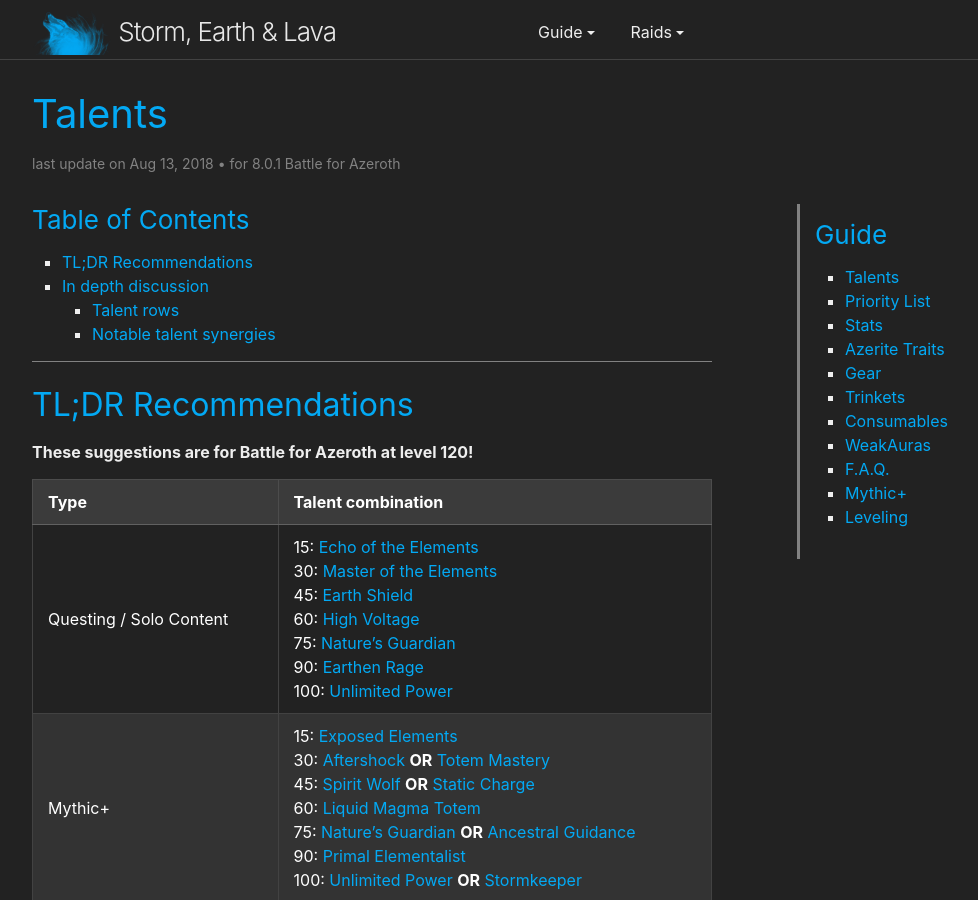
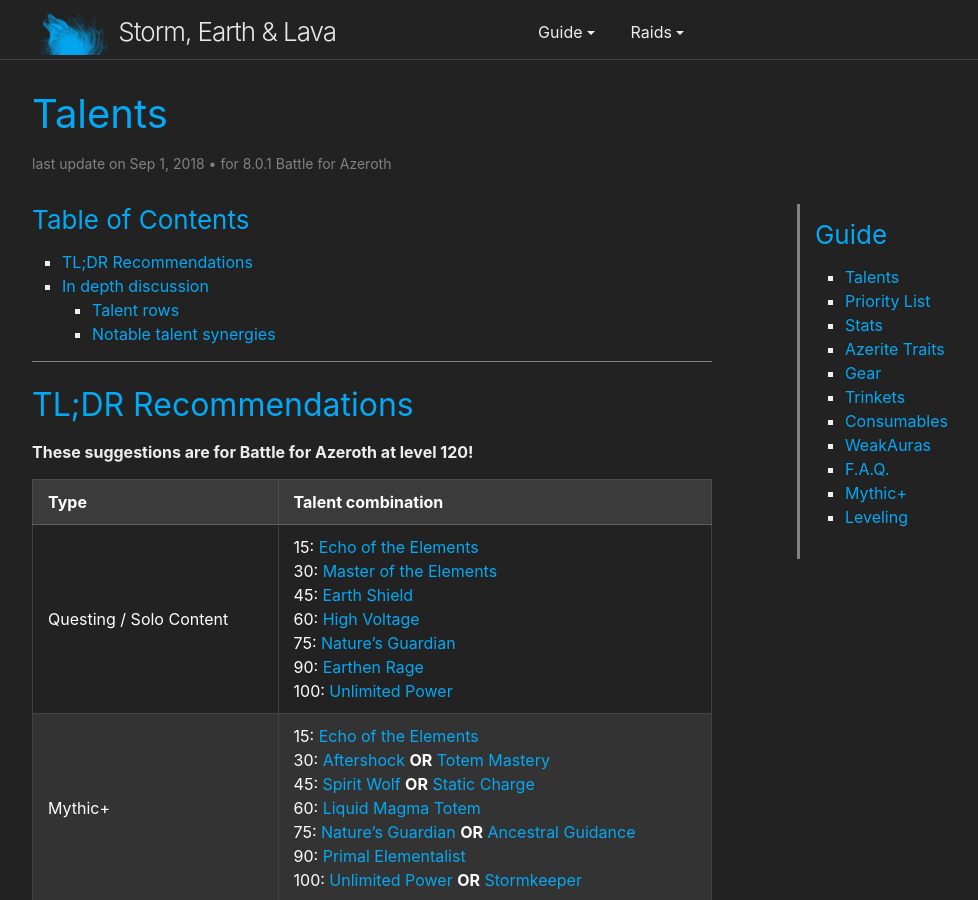
Before and after one commit to stormearthandlava/stormearthandlava.github.io, a Jekyll site: the page built from guide/general/talents.md, in a window 1280 px wide and 900 px high. Shown: the whole window, without its empty margins (268-1246 px from the left). Built offline with Jekyll 4.4.1, drawn with Linux system fonts in a browser that asks for light colours; a script that is not in the unit is left out; some of the changed lines change nothing that is shown.

Commit message:
Mythic+ talent recommendation altered

```diff
--- a/guide/general/talents.md
+++ b/guide/general/talents.md
@@ -1,7 +1,7 @@
 ---
 layout: page
 title: Talents
-last_update: 2018-08-13 09:00:00
+last_update: 2018-09-01 09:00:00
 game_version: 8.0.1 Battle for Azeroth
 toc: true
 ---
@@ -13,7 +13,7 @@
 Type | Talent combination
 --- | ---
 Questing / Solo&nbsp;Content | 15: {{ site.data.talent.eote }}<br> 30: {{ site.data.talent.mote }}<br> 45: {{ site.data.talent.earth_shield }}<br> 60: {{ site.data.talent.hv }}<br> 75: {{ site.data.talent.natures_guardian }}<br> 90: {{ site.data.talent.er }}<br> 100: {{ site.data.talent.up }}
-Mythic+ | 15: {{ site.data.talent.ee }}<br> 30: {{ site.data.talent.afs }} **OR** {{ site.data.talent.tm }}<br> 45: {{ site.data.talent.sw }} **OR** {{site.data.talent.static_charge}}<br> 60: {{ site.data.talent.lmt }}<br> 75: {{ site.data.talent.natures_guardian }} **OR** {{site.data.talent.ancestral_guidance}}<br> 90: {{ site.data.talent.pe }}<br> 100: {{ site.data.talent.up }} **OR** {{site.data.talent.sk}}
+Mythic+ | 15: {{ site.data.talent.eote }}<br> 30: {{ site.data.talent.afs }} **OR** {{ site.data.talent.tm }}<br> 45: {{ site.data.talent.sw }} **OR** {{site.data.talent.static_charge}}<br> 60: {{ site.data.talent.lmt }}<br> 75: {{ site.data.talent.natures_guardian }} **OR** {{site.data.talent.ancestral_guidance}}<br> 90: {{ site.data.talent.pe }}<br> 100: {{ site.data.talent.up }} **OR** {{site.data.talent.sk}}
 Raid / Single&nbsp;Target | 15: {{ site.data.talent.eote }}<br> 30: {{ site.data.talent.tm }}<br> 45: {{ site.data.talent.sw }}<br> 60: {{ site.data.talent.lmt }}<br> 75: {{ site.data.talent.natures_guardian }}<br> 90: {{ site.data.talent.pe }}<br> 100: {{ site.data.talent.asc }}
 
 ## In depth discussion
```
